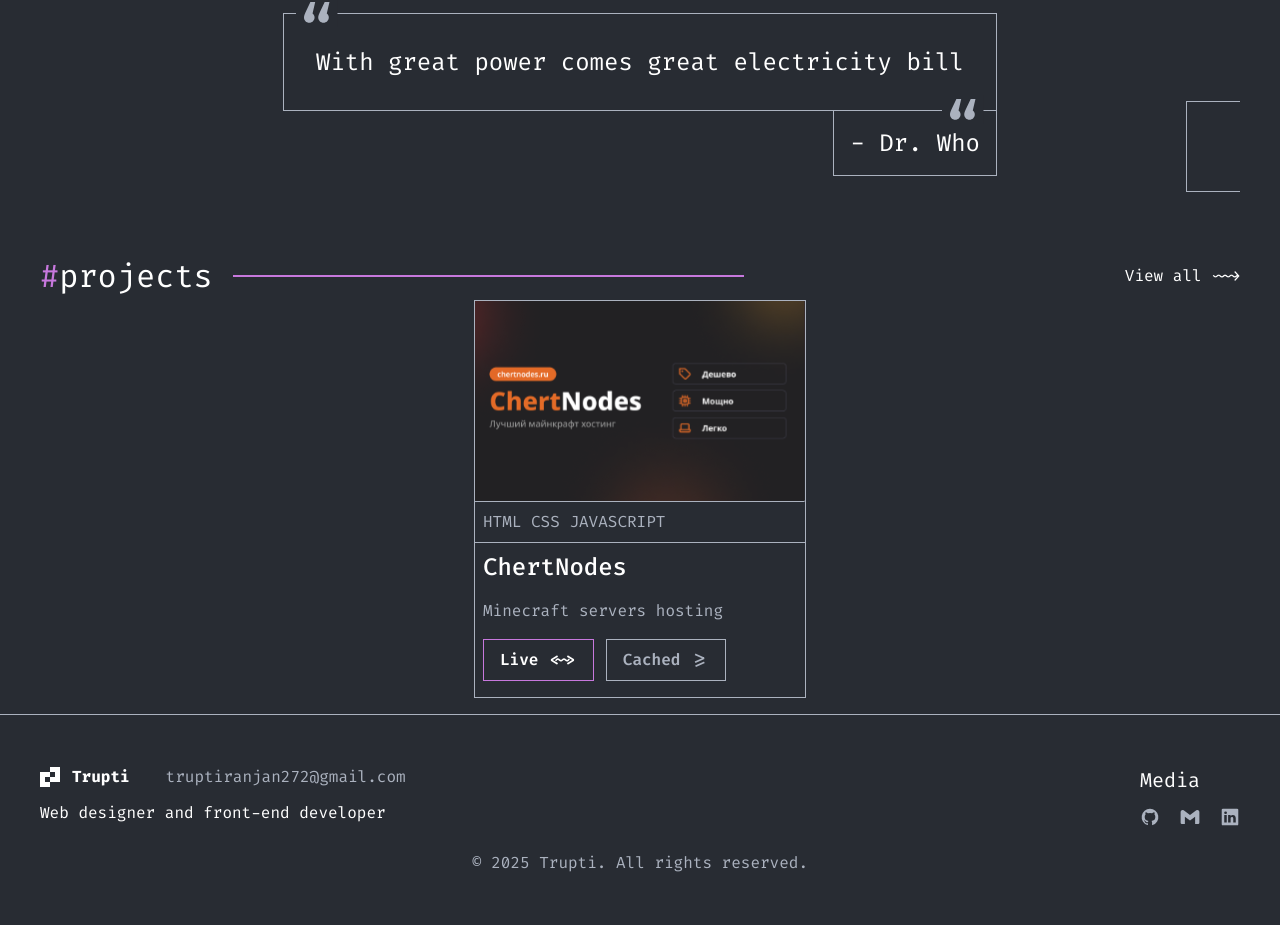
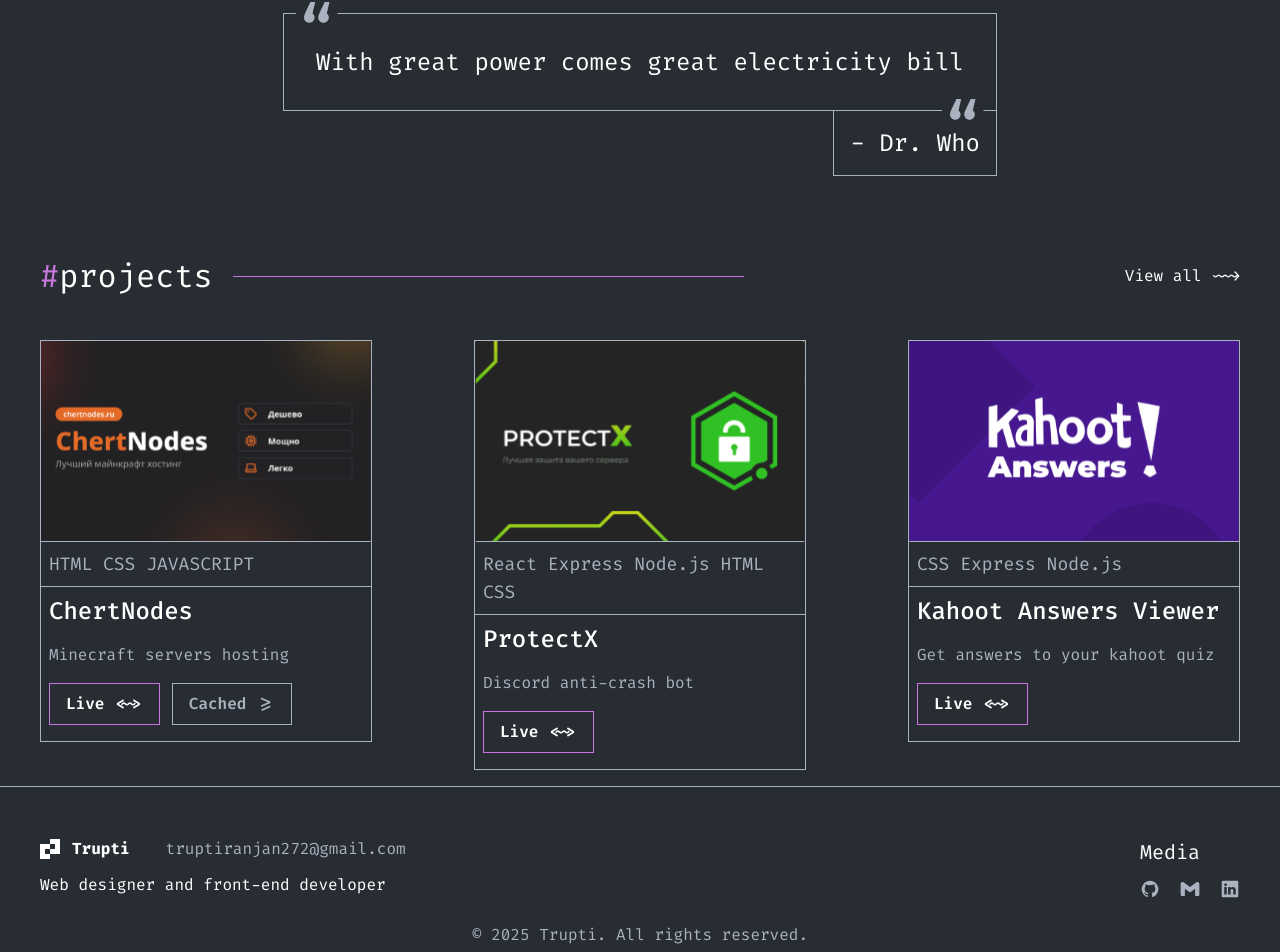
Before and after one commit to Trupti-Ranjan/Portfolio, a React (Vite) app: page / in a window 1280 px wide. Shown: the part 641-1593 px from the top of the page. Before the commit the page ends 1566 px from the top, so only its background shows below. Built offline with nearby package versions, Linux system fonts and the light colour scheme.

Commit message:
Project Section added with resposive

```diff
--- a/src/components/AllComponents.jsx
+++ b/src/components/AllComponents.jsx
@@ -1,4 +1,5 @@
-import React from 'react';
+import React, { useEffect, useRef } from 'react';
+import { gsap } from 'gsap';
 import Navbar from './Navbar';
 import HeroSection from './HeroSection';
 import Cursor from './Cursor';
@@ -6,15 +7,36 @@ import Projects from './Projects/Projects';
 import Footer from './Footer';
 
 const AllComponents = () => {
+  const glowRef = useRef();
+
+  useEffect(() => {
+    if (glowRef.current) {
+      gsap.to(glowRef.current, {
+        x: 100, // slight horizontal movement
+        y: 60, // slight vertical movement
+        duration: 8,
+        repeat: -1,
+        yoyo: true,
+        ease: 'sine.inOut',
+      });
+    }
+  }, []);
+
   return (
-    <div className="bg-background font-fira hide-scrollbar min-h-screen w-full overflow-x-hidden">
+    <div className="bg-background font-fira hide-scrollbar relative min-h-screen w-full overflow-x-hidden">
+      {/* Glowing animated gradient */}
+      {/* <div
+        ref={glowRef}
+        className="pointer-events-none absolute top-[-150px] left-[-150px] h-[600px] w-[600px] bg-[radial-gradient(circle,rgba(0,255,128,0.35),transparent_70%)] blur-3xl"
+      /> */}
+
       {/* <Cursor /> */}
       <Navbar />
-      <main className="mx-auto max-w-[1300px] sm:px-6 lg:px-8">
+      <main className="relative z-10 mx-auto max-w-[1300px] sm:px-6 lg:px-8">
         <HeroSection />
         <Projects />
       </main>
-      <div className='w-full'>
+      <div className="relative z-10 w-full">
         <Footer />
       </div>
     </div>
--- a/src/components/HeroSection.jsx
+++ b/src/components/HeroSection.jsx
@@ -7,10 +7,9 @@ import Square from './ui/Square';
 
 const HeroSection = () => {
   return (
-    <section className="relative mx-auto min-h-screen overflow-x-hidden p-4 pt-[60px] sm:flex sm:max-w-[1200px] sm:flex-col sm:items-center sm:px-0">
+    <section className="relative mx-auto min-h-screen  p-4 pt-[60px] sm:flex sm:max-w-[1200px] sm:flex-col sm:items-center sm:px-0">
       {/* Main hero container */}
       <div className="mt-20 flex w-full flex-col justify-center sm:flex-row sm:items-center sm:justify-between">
-
         {/* Left Section */}
         <div className="flex flex-col justify-between gap-6 sm:h-[230px] sm:w-[540px]">
           <h1 className="text-3xl text-white sm:text-[32px]">
@@ -21,11 +20,11 @@ const HeroSection = () => {
             He crafts responsive websites where technologies meet creativity
           </p>
 
-          <button className="group relative flex h-[3.5em] cursor-pointer items-center justify-start self-start overflow-hidden border border-gray px-4 pr-14 text-xs font-semibold uppercase tracking-wider text-white transition-all duration-[900ms] ease-[cubic-bezier(0.23,1,0.32,1)] hover:text-black">
+          <button className="group border-gray relative flex h-[3.5em] cursor-pointer items-center justify-start self-start overflow-hidden border px-4 pr-14 text-xs font-semibold tracking-wider text-white uppercase transition-all duration-[900ms] ease-[cubic-bezier(0.23,1,0.32,1)] hover:text-black">
             <a href="#" className="hover-target z-10 px-4 text-[16px]">
               Contact me!!
             </a>
-            <div className="absolute right-[0.1em] flex h-[3em] w-[3em] items-center justify-center bg-primary transition-all duration-[900ms] ease-[cubic-bezier(0.23,1,0.32,1)] group-hover:w-[calc(100%-0.3em)] group-active:scale-90"></div>
+            <div className="bg-primary absolute right-[0.1em] flex h-[3em] w-[3em] items-center justify-center transition-all duration-[900ms] ease-[cubic-bezier(0.23,1,0.32,1)] group-hover:w-[calc(100%-0.3em)] group-active:scale-90"></div>
           </button>
         </div>
 
@@ -43,14 +42,14 @@ const HeroSection = () => {
           </div>
 
           {/* Decorative: BoxLogo */}
-          <div className="absolute top-20 left-0 sm:-left-4 h-[200px]">
+          <div className="absolute top-20 left-0 h-[200px] sm:-left-4">
             <BoxLogo />
           </div>
 
           {/* Bottom Info Box */}
-          <div className="absolute bottom-3 left-2 flex w-[96%] max-w-[420px] items-center gap-3 border border-gray bg-black/40 p-2 sm:-bottom-[43px] sm:left-[17px] sm:w-[418px]">
-            <div className="h-4 w-4 bg-primary"></div>
-            <p className="text-[14px] font-medium text-gray sm:text-[16px]">
+          <div className="border-gray absolute bottom-3 left-2 flex w-[96%] max-w-[420px] items-center gap-3 border p-2 sm:-bottom-[43px] sm:left-[17px] sm:w-[418px]">
+            <div className="bg-primary h-4 w-4"></div>
+            <p className="text-gray text-[14px] font-medium sm:text-[16px]">
               Currently working on{' '}
               <span className="font-semibold text-white">Portfolio</span>
             </p>
@@ -59,8 +58,8 @@ const HeroSection = () => {
       </div>
 
       {/* Quote Section */}
-      <div className="relative mt-20 flex flex-col items-end justify-center sm:mt-32">
-        <div className="border border-gray p-8 relative">
+      <div className="mt-20 flex flex-col items-end justify-center sm:mt-32">
+        <div className="border-gray relative border p-8">
           <img src={doublequoats} alt="" className="absolute -top-4 left-3" />
           <p className="text-xl text-white sm:text-2xl">
             With great power comes great electricity bill
@@ -72,14 +71,14 @@ const HeroSection = () => {
           />
         </div>
 
-        <div className="border border-gray border-t-0 p-4 relative">
+        <div className="border-gray relative border border-t-0 p-4">
           <p className="text-xl text-white sm:text-2xl">- Dr. Who</p>
         </div>
 
         {/* Decorative: Square */}
-        <div className="absolute -bottom-4 -right-70 hidden sm:block">
-          <Square width={91} />
-        </div>
+      </div>
+      <div className="absolute -right-44 top-[680px] ">
+        <Square width={91} />
       </div>
     </section>
   );
--- a/src/components/Projects/ProjectCard.jsx
+++ b/src/components/Projects/ProjectCard.jsx
@@ -1,21 +1,34 @@
-import React from 'react'
-
+import React from 'react';
 
 const ProjectCard = ({ img, techStack, title, description, live, cached }) => {
   return (
-    <div className='w-[332px] border border-gray'>
-      <img src={img} alt="" />
-      <p className='text-gray px-2 py-2 border-b border-gray font-normal'>{techStack}</p>
+    <div className="border-gray w-[360px] border md:w-[332px]">
+      <img src={img} alt="" className="w-full object-cover" />
+      <p className="text-gray border-gray border-b px-2 py-2 text-[12px] font-normal md:text-lg">
+        {techStack}
+      </p>
       <div>
-        <h2 className='font-medium text-2xl p-2 text-white'>{title}</h2>
-        <p className='pl-2 pt-2 text-gray font-normal text-[16px]'>{description}</p>
+        <h2 className="p-2 text-[20px] font-medium text-white md:text-2xl">
+          {title}
+        </h2>
+        <p className="text-gray pt-2 pl-2 text-[14px] font-normal md:text-[16px]">
+          {description}
+        </p>
       </div>
-      <div className='py-4 px-2 flex gap-3'>
-        {live && <button className='px-4 py-2 border border-primary text-white font-semibold'>{"Live <~>"}</button>}
-        {cached && <button className='px-4 py-2 border border-gray text-gray font-semibold'>{"Cached >="}</button>}
+      <div className="flex gap-3 px-2 py-4">
+        {live && (
+          <button className="border-primary border px-4 py-2 text-[14px] font-semibold text-white hover:cursor-pointer md:text-[16px]">
+            {'Live <~>'}
+          </button>
+        )}
+        {cached && (
+          <button className="border-gray text-gray border px-4 py-2 text-[14px] font-semibold hover:cursor-pointer md:text-[16px]">
+            {'Cached >='}
+          </button>
+        )}
       </div>
     </div>
-  )
-}
+  );
+};
 
-export default ProjectCard
+export default ProjectCard;
--- a/src/components/Projects/Projects.jsx
+++ b/src/components/Projects/Projects.jsx
@@ -1,36 +1,74 @@
 import React from 'react';
 import ProjectCard from './ProjectCard';
 import projectimage1 from '../../assets/images/project1.svg';
+import projectimage2 from '../../assets/images/project2.svg';
+import projectimage3 from '../../assets/images/project3.svg';
+import Square from '../ui/Square';
 
 const Projects = () => {
+  const data = [
+    {
+      img: projectimage1,
+      techStack: 'HTML CSS JAVASCRIPT',
+      title: 'ChertNodes',
+      description: 'Minecraft servers hosting',
+      live: true,
+      cached: true,
+    },
+    {
+      img: projectimage2,
+      techStack: 'React Express Node.js HTML CSS',
+      title: 'ProtectX',
+      description: 'Discord anti-crash bot',
+      live: true,
+      cached: false,
+    },
+    {
+      img: projectimage3,
+      techStack: 'CSS Express Node.js',
+      title: 'Kahoot Answers Viewer',
+      description: 'Get answers to your kahoot quiz',
+      live: true,
+      cached: false,
+    },
+  ];
+
   return (
-    <section className="mx-auto p-4 pt-[60px] sm:flex sm:max-w-[1200px] sm:flex-col sm:items-center sm:px-0">
+    <section className="relative mx-auto p-4 pt-[60px] sm:flex sm:max-w-[1200px] sm:flex-col sm:items-center sm:px-0">
       {/* Title of the projects section */}
-      <div className="flex w-full items-center justify-between">
-        <div className="flex items-center gap-5">
-          <h2 className="text-[32px] text-white">
+      <div className="flex w-full items-start justify-center md:items-center md:justify-between">
+        <div className="flex flex-col gap-5 md:flex-row md:items-center">
+          <h2 className="text-[28px] text-white md:text-[32px]">
             <span className="text-primary">#</span>projects
           </h2>
-          <div className="bg-primary h-[2px] w-[511px]"></div>
+          <div className="bg-primary h-[1px] w-[245px] md:w-[511px]"></div>
         </div>
 
         <a
           href="#"
-          className="after:bg-primary relative text-white after:absolute after:bottom-0 after:left-0 after:h-[2px] after:w-0 after:transition-all after:duration-300 after:content-[''] hover:after:w-full"
+          className="after:bg-primary relative mt-2 text-white after:absolute after:bottom-0 after:left-0 after:h-[2px] after:w-0 after:transition-all after:duration-300 hover:after:w-full focus:after:w-0 active:after:w-0 md:mt-0"
         >
           View all ~~{'>'}
         </a>
       </div>
 
-      {/* Project Card */}
-      <ProjectCard
-        img={projectimage1}
-        techStack="HTML CSS JAVASCRIPT"
-        title="ChertNodes"
-        description="Minecraft servers hosting"
-        live={true}
-        cached={true}
-      />
+      <div className="mt-10 flex flex-col flex-wrap items-start justify-between gap-7 md:w-full md:flex-row">
+        {data.map((project, index) => (
+          <ProjectCard
+            key={index}
+            img={project.img}
+            techStack={project.techStack}
+            title={project.title}
+            description={project.description}
+            live={project.live}
+            cached={project.cached}
+          />
+        ))}
+      </div>
+
+      <div className="absolute -right-64 top-70" >
+        <Square width={155} />
+      </div>
     </section>
   );
 };
--- a/src/components/ui/Square.jsx
+++ b/src/components/ui/Square.jsx
@@ -2,9 +2,10 @@ import React from 'react'
 
 const Square = ({ width }) => {
   return (
-    <div style={{ width: `${width}px`, height: `${width}px` }}
-      className="border border-gray">
-
+    <div
+      style={{ width: `${width}px`, height: `${width}px` }}
+      className="border border-gray hidden md:block"
+    >
     </div>
   )
 }
```
Also changed, not shown: src/assets/images/Project2.svg (added), src/assets/images/project3.svg (added).
